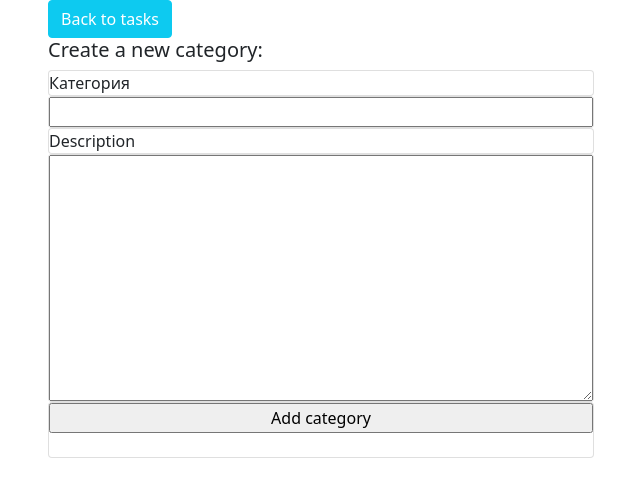
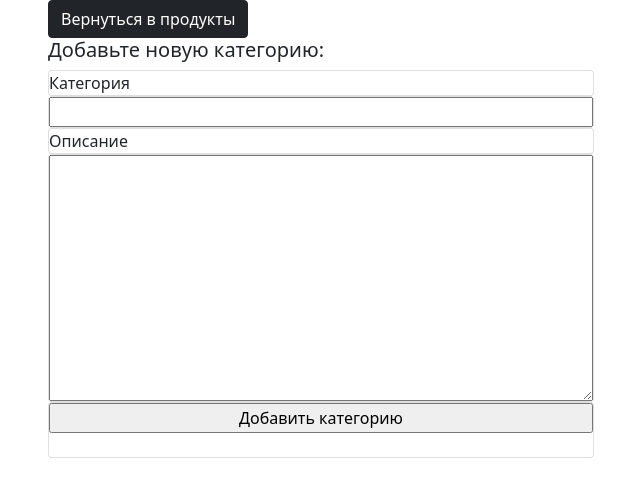
Before and after one commit to mollionline/homework_56, a Django app: page /categories/add/ in a window 1280 px wide. Shown: the part 56-553 px from the top of the page, without its empty margins (46-686 px from the left). Run offline with Django 4.2, Linux system fonts and the light colour scheme.

Commit message:
#7 Улучшила внешний вид и отображение, фактическое время выполнения 3 часа

```diff
--- a/templates/category_add_page.html
+++ b/templates/category_add_page.html
@@ -2,10 +2,9 @@
     <div class="container">
         <form action="{% url 'category_add' %}" method="POST">
             {% csrf_token %}
-            <button type="button" class="btn btn-info"><a style="color: white; text-decoration: none"
-                                                          href="{% url 'product_list' %}">Back to tasks</a></button>
+            <a style="color: white; text-decoration: none" class="btn btn-dark" href="{% url 'product_list' %}">Вернуться в продукты</a>
             <div class="col md-6">
-                <h5 class="create_text">Create a new category:</h5>
+                <h5 class="create_text">Добавьте новую категорию:</h5>
             </div>
             <div class="card col-md-6">
                 <label for="category">Категория</label>
@@ -14,13 +13,13 @@
                 <input type="text" id='category' name="category" required/>
             </div>
             <div class="card col-md-6">
-                <label for="description">Description</label>
+                <label for="description">Описание</label>
             </div>
             <div class="card col-md-6">
                 <textarea cols="30" rows="10" type="text" id='description' name="description"></textarea>
             </div>
             <div class="card col-md-6">
-                <input type="submit" value="Add category"/><br/>
+                <input type="submit" value="Добавить категорию"/><br/>
             </div>
         </form>
     </div>
```
